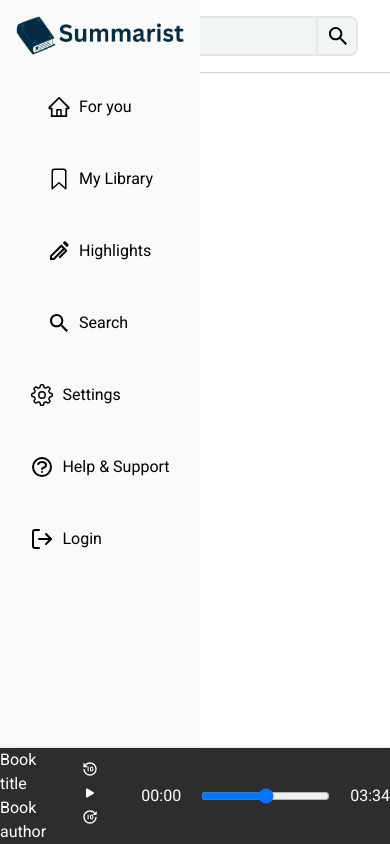
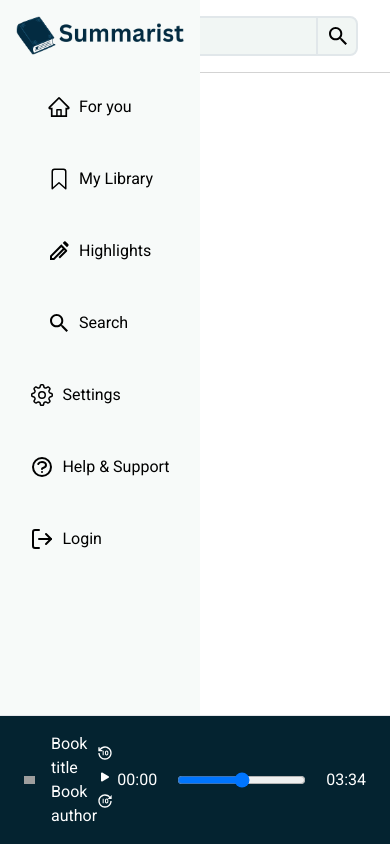
Before and after one commit to tjsaverin09/summarists-internship-, a Next.js app: page /player/1 in a window 390 px wide. Built offline with nearby package versions, Linux system fonts and the light colour scheme; no server answers; grey boxes are pictures that could not be loaded.

Commit message:
still working on audioplayer, dynamic data successfully showing

```diff
--- a/app/globals.css
+++ b/app/globals.css
@@ -270,3 +270,40 @@ Player page
   max-width: 800px;
   margin: 0 auto;
 }
+
+/*
+
+AudioPlayer
+
+*/
+
+.audio-player__wrapper {
+  background-color: #042330;
+}
+
+.audio-player {
+  display: flex;
+  justify-content: space-between;
+  align-items: center;
+  margin: 0 24px;
+  padding: 16px 0;
+
+}
+
+.track-info {
+  display: flex;
+  align-items: center;
+  gap: 16px
+}
+
+.track-info__img--wrapper {
+  max-width: 72px;
+}
+
+.track-info__img {
+  width: 100%;
+}
+
+.player-controls, .track-info {
+  color: white;
+}
--- a/app/player/[id]/page.tsx
+++ b/app/player/[id]/page.tsx
@@ -1,6 +1,6 @@
 "use client";
 
-import { useGetBooksQuery } from "@/redux/allBookApiSlice";
+
 import { useState, useEffect } from "react";
 import axios from "axios";
 import { useParams } from "next/navigation";
@@ -12,7 +12,6 @@ interface Book {
 }
 
 export default function player() {
-  const { data: allBooks } = useGetBooksQuery()
   const params = useParams();
   const [isLoading, setIsLoading] = useState<boolean>(false);
   const [bookId, setBookId] = useState<string | string[]>('');
--- a/package.json
+++ b/package.json
@@ -26,6 +26,7 @@
     "@types/react-dom": "^19",
     "@types/redux-logger": "^3.0.13",
     "babel-plugin-react-compiler": "1.0.0",
+    "baseline-browser-mapping": "^2.9.18",
     "tailwindcss": "^4",
     "typescript": "^5"
   }
--- a/redux/allBookApiSlice.ts
+++ /dev/null
@@ -1,24 +0,0 @@
-import { createApi, fetchBaseQuery } from '@reduxjs/toolkit/query/react';
-
-interface Book {
-    id: string;
-    title: string;
-    summary: string;
-    imageLink: string;
-    author: string;
-}
-
-export const allBooksApi = createApi({
-    reducerPath: "allBooksApi",
-    baseQuery: fetchBaseQuery({
-        baseUrl:
-        `https://us-central1-summaristt.cloudfunctions.net/getBooks`,
-    }),
-    endpoints: (builder) => ({
-        getBooks: builder.query<Book[], void>({
-            query: () => ``,
-        }),
-    }),
-});
-
-export const { useGetBooksQuery } = allBooksApi;
--- a/redux/store.ts
+++ b/redux/store.ts
@@ -5,7 +5,6 @@ import loginModalSlice from "../redux/loginModalSlice";
 import { selectedBookApi } from "./selectedBookApiSlice";
 import { recBooksApi } from "./recBooksApiSlice";
 import { sugBooksApi } from "./sugBooksApiSlice";
-import { allBooksApi } from "./allBookApiSlice";
 
 
 const logger = createLogger({
@@ -18,15 +17,14 @@ export const store = configureStore({
     loginModal: loginModalSlice,
     [selectedBookApi.reducerPath]: selectedBookApi.reducer,
     [recBooksApi.reducerPath]: recBooksApi.reducer,
-    [sugBooksApi.reducerPath]: sugBooksApi.reducer,
-    [allBooksApi.reducerPath]: allBooksApi.reducer
+    [sugBooksApi.reducerPath]: sugBooksApi.reducer
   },
   middleware: (getDefaultMiddleware) =>
     getDefaultMiddleware({
       serializableCheck: {
         ignoredActions: ["persist/PERSIST"],
       },
-    }).concat(selectedBookApi.middleware, recBooksApi.middleware, sugBooksApi.middleware, allBooksApi.middleware, logger),
+    }).concat(selectedBookApi.middleware, recBooksApi.middleware, sugBooksApi.middleware, logger),
 });
 
 setupListeners(store.dispatch);
--- a/src/components/AudioPlayer.tsx
+++ b/src/components/AudioPlayer.tsx
@@ -12,8 +12,8 @@ export default function AudioPlayer() {
   const [openDrawer, setOpenDrawer] = useState(false);
 
   return (
-    <div>
-      <div className="min-h-24 bg-[#2e2d2d] flex gap-9 lg:flex-row justify-between items-center text-white p-[0.5rem_10px]">
+    <div className="audio-player__wrapper">
+      <div className="audio-player">
         <TrackInfo />
         <Controls />
         <ProgressBar />
--- a/src/components/ProgressBar.tsx
+++ b/src/components/ProgressBar.tsx
@@ -1,9 +1,9 @@
 export default function ProgressBar() {
     return(
-        <div className="flex items-center justify-center gap-5 w-full">
-      <span>00:00</span>
+        <div className="flex items-center justify-center gap-5">
+      <span style={{color: 'white'}}>00:00</span>
       <input className="max-w-[80%] bg-gray-300" type="range" />
-      <span>03:34</span>
+      <span style={{color: 'white'}}>03:34</span>
     </div>
     )
 }
--- a/src/components/TrackInfo.tsx
+++ b/src/components/TrackInfo.tsx
@@ -1,19 +1,54 @@
+"use client";
+
+import { useParams } from "next/navigation";
+import { useEffect, useState } from "react";
+import { useGetRecBooksQuery } from "@/redux/recBooksApiSlice";
+import { useGetSugBooksQuery } from "@/redux/sugBooksApiSlice";
+import { useGetSingleBookQuery } from "@/redux/selectedBookApiSlice";
+
 export default function TrackInfo() {
+  const params = useParams();
+  const [bookId, setBookId] = useState<string | null>(null);
+
+  useEffect(() => {
+    if (params?.id) {
+      const id = Array.isArray(params.id) ? params.id[0] : params.id;
+      setBookId(id);
+    }
+  }, [params]);
+
+  const { data: recBooks } = useGetRecBooksQuery();
+  const { data: sugBooks } = useGetSugBooksQuery();
+  const { data: selectedBook } = useGetSingleBookQuery();
+
+  // Combine all books from different sources
+  const combinedBooks = [
+    ...(recBooks || []),
+    ...(sugBooks || []),
+    ...(selectedBook ? [selectedBook] : []),
+  ];
+  const book = combinedBooks.find((b) => b.id === bookId);
+  console.log("Found book:", book);
+
+  // Show loading state
+
+  // Show error state
+
   return (
     <div className="track-info">
       <div className="track-info__img--wrapper">
-                <div className="track-info__img">
-
-                </div>
+        <img
+          src={book?.imageLink || "/placeholder.jpg"}
+          className="track-info__img"
+          alt={book?.title}
+        />
       </div>
       <div className="track-info__descr">
-                <div className="track-info__title">
-                    Book title
-                </div>
+        <div className="track-info__title">{book?.title || "Book title"}</div>
         <div className="track-info__author">
-                    Book author
+          {book?.author || "Book author"}
         </div>
       </div>
     </div>
-    )
+  );
 }
```
Also changed, not shown: CssModules/suggestedBooks.module.css (deleted), 1 other file (tests, documents, lock files or other folders). Lines whose indentation alone changed are shown as unchanged.
